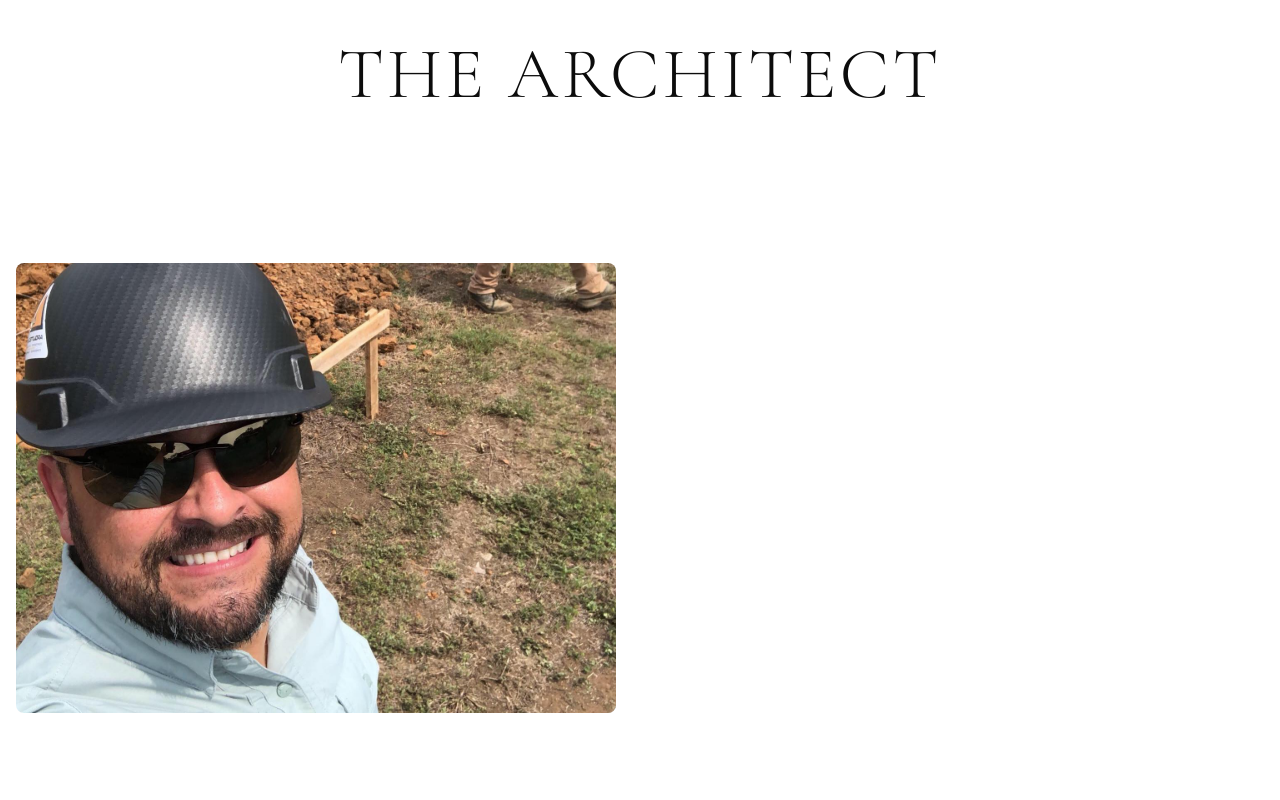
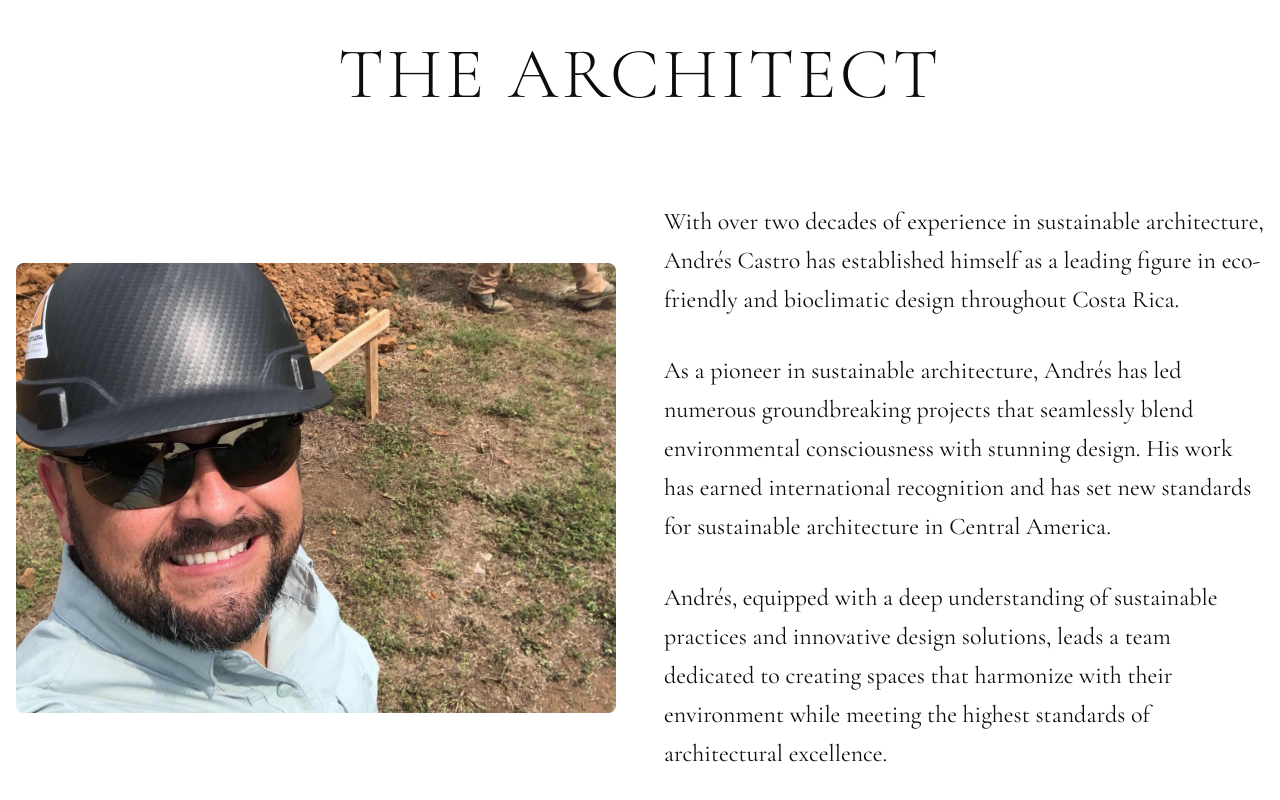
Before and after one commit to botflowlab/AndresCastroWebsite, a React (Vite) app: page /arquitecto in a window 1280 px wide. Shown: the part 602-1402 px from the top of the page. Built offline with nearby package versions, Linux system fonts and the light colour scheme; no server answers; a web font is replaced by a local one.

Commit message:
Updated About.jsx

```diff
--- a/src/pages/architect/About.jsx
+++ b/src/pages/architect/About.jsx
@@ -24,7 +24,7 @@ export default function About() {
           </div>
 
           <div className="w-full md:w-1/2">
-            <div className="space-y-8 text-xl md:text-2xl text-white/80">
+            <div className="space-y-8 text-xl md:text-2xl text-[#0c0c0c]">
               <p className="leading-relaxed">
                 With over two decades of experience in sustainable architecture, Andrés Castro has established himself as a leading figure in eco-friendly and bioclimatic design throughout Costa Rica.
               </p>
```
